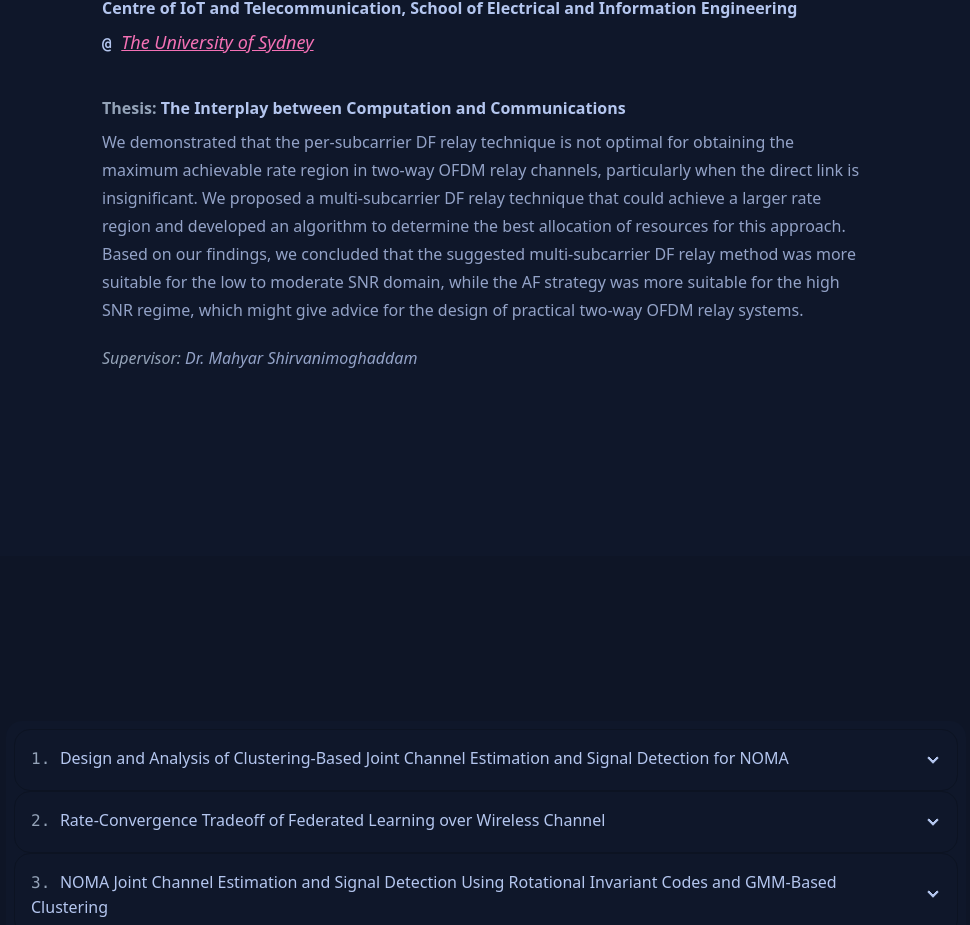
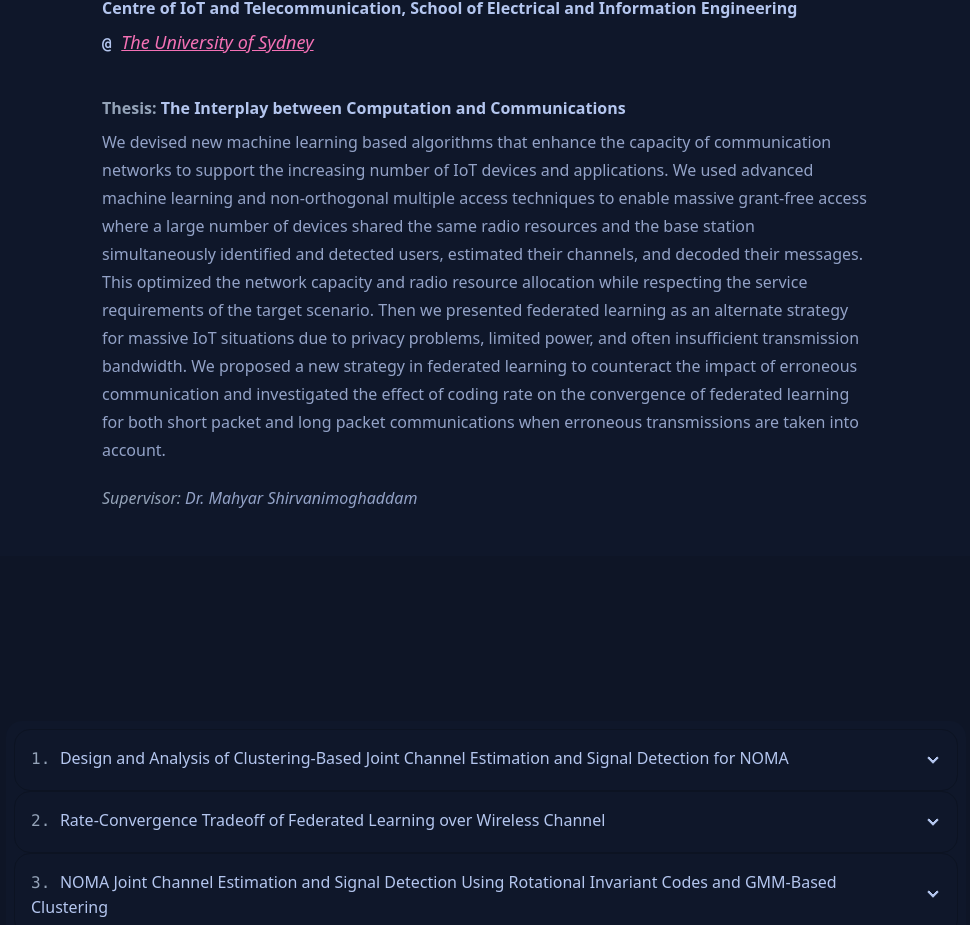
Before and after one commit to hhdreamer13/ayoob-portfolio, a React (Vite) app: page / in a window 1280 px wide. Shown: the part 2012-2937 px from the top of the page, without its empty margins (154-1124 px from the left). Built offline with nearby package versions, Linux system fonts and the light colour scheme.

Commit message:
commit education text change.

```diff
--- a/src/components/Education/educationData.js
+++ b/src/components/Education/educationData.js
@@ -9,7 +9,7 @@ export const educationList = [
     thesis: {
       title: "The Interplay between Computation and Communications",
       description:
-        "We demonstrated that the per-subcarrier DF relay technique is not optimal for obtaining the maximum achievable rate region in two-way OFDM relay channels, particularly when the direct link is insignificant. We proposed a multi-subcarrier DF relay technique that could achieve a larger rate region and developed an algorithm to determine the best allocation of resources for this approach. Based on our findings, we concluded that the suggested multi-subcarrier DF relay method was more suitable for the low to moderate SNR domain, while the AF strategy was more suitable for the high SNR regime, which might give advice for the design of practical two-way OFDM relay systems.",
+        "We devised new machine learning based algorithms that enhance the capacity of communication networks to support the increasing number of IoT devices and applications. We used advanced machine learning and non-orthogonal multiple access techniques to enable massive grant-free access where a large number of devices shared the same radio resources and the base station simultaneously identified and detected users, estimated their channels, and decoded their messages. This optimized the network capacity and radio resource allocation while respecting the service requirements of the target scenario. Then we presented federated learning as an alternate strategy for massive IoT situations due to privacy problems, limited power, and often insufficient transmission bandwidth. We proposed a new strategy in federated learning to counteract the impact of erroneous communication and investigated the effect of coding rate on the convergence of federated learning for both short packet and long packet communications when erroneous transmissions are taken into account.",
     },
     supervisor: "Dr. Mahyar Shirvanimoghaddam",
     url: "https://www.sydney.edu.au/engineering/our-research/internet-of-things/centre-for-iot-and-telecommunications.html",
@@ -58,7 +58,7 @@ export const educationList = [
     thesis: {
       title: "Resource Allocation for Two-Way OFDM Relays",
       description:
-        "We devised new machine learning based algorithms that enhance the capacity of communication networks to support the increasing number of IoT devices and applications. We used advanced machine learning and non-orthogonal multiple access techniques to enable massive grant-free access where a large number of devices shared the same radio resources and the base station simultaneously identified and detected users, estimated their channels, and decoded their messages. This optimized the network capacity and radio resource allocation while respecting the service requirements of the target scenario. Then we presented federated learning as an alternate strategy for massive IoT situations due to privacy problems, limited power, and often insufficient transmission bandwidth. We proposed a new strategy in federated learning to counteract the impact of erroneous communication and investigated the effect of coding rate on the convergence of federated learning for both short packet and long packet communications when erroneous transmissions are taken into account.",
+        "We demonstrated that the per-subcarrier DF relay technique is not optimal for obtaining the maximum achievable rate region in two-way OFDM relay channels, particularly when the direct link is insignificant. We proposed a multi-subcarrier DF relay technique that could achieve a larger rate region and developed an algorithm to determine the best allocation of resources for this approach. Based on our findings, we concluded that the suggested multi-subcarrier DF relay method was more suitable for the low to moderate SNR domain, while the AF strategy was more suitable for the high SNR regime, which might give advice for the design of practical two-way OFDM relay systems.",
     },
 
     supervisor: "Dr. Razavi Zadeh",
```
